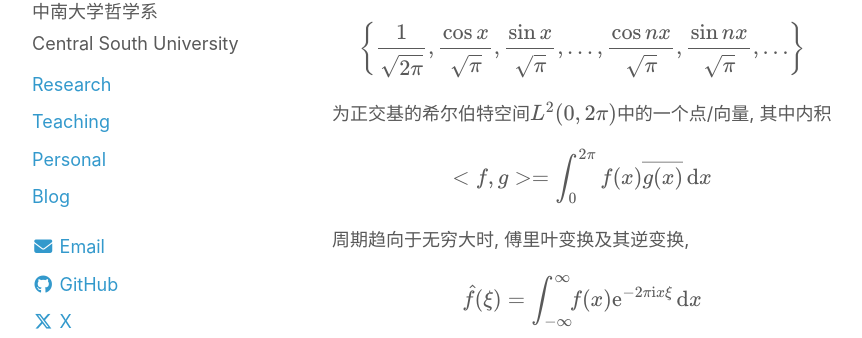
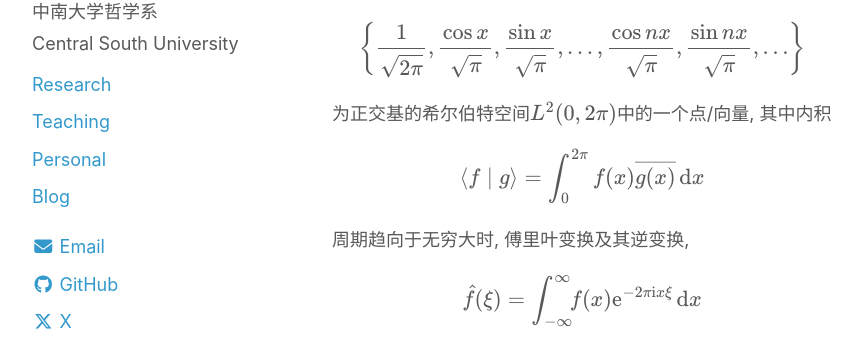
Before and after one commit to rickylixi/rickylixi.github.io, a Jekyll site: the page built from _posts/2025-10-27-music.md, in a window 1280 px wide and 900 px high, scrolled down 7938 px. Shown: the part 111-449 px from the top of the window, without its empty margins (26-888 px from the left). Built offline with Jekyll 4.4.1, drawn with Linux system fonts in a browser that asks for light colours; comment, search, counter and statistics services are not loaded.

Commit message:
Update 2025-10-27-music.md

```diff
--- a/_posts/2025-10-27-music.md
+++ b/_posts/2025-10-27-music.md
@@ -134,7 +134,7 @@ $$\left\{\frac{1}{\sqrt{2\pi}},\frac{\cos x}{\sqrt{\pi}},\frac{\sin x}{\sqrt{\pi
 
 为正交基的希尔伯特空间$L^2(0,2\pi)$中的一个点/向量, 其中内积
 
-$$<f,g>=\int_0^{2\pi}f(x)\overline{g(x)}\,\mathrm{d}x$$
+$$\langle f\mid g\rangle=\int_0^{2\pi}f(x)\overline{g(x)}\,\mathrm{d}x$$
 
 周期趋向于无穷大时, 傅里叶变换及其逆变换,
 
```
